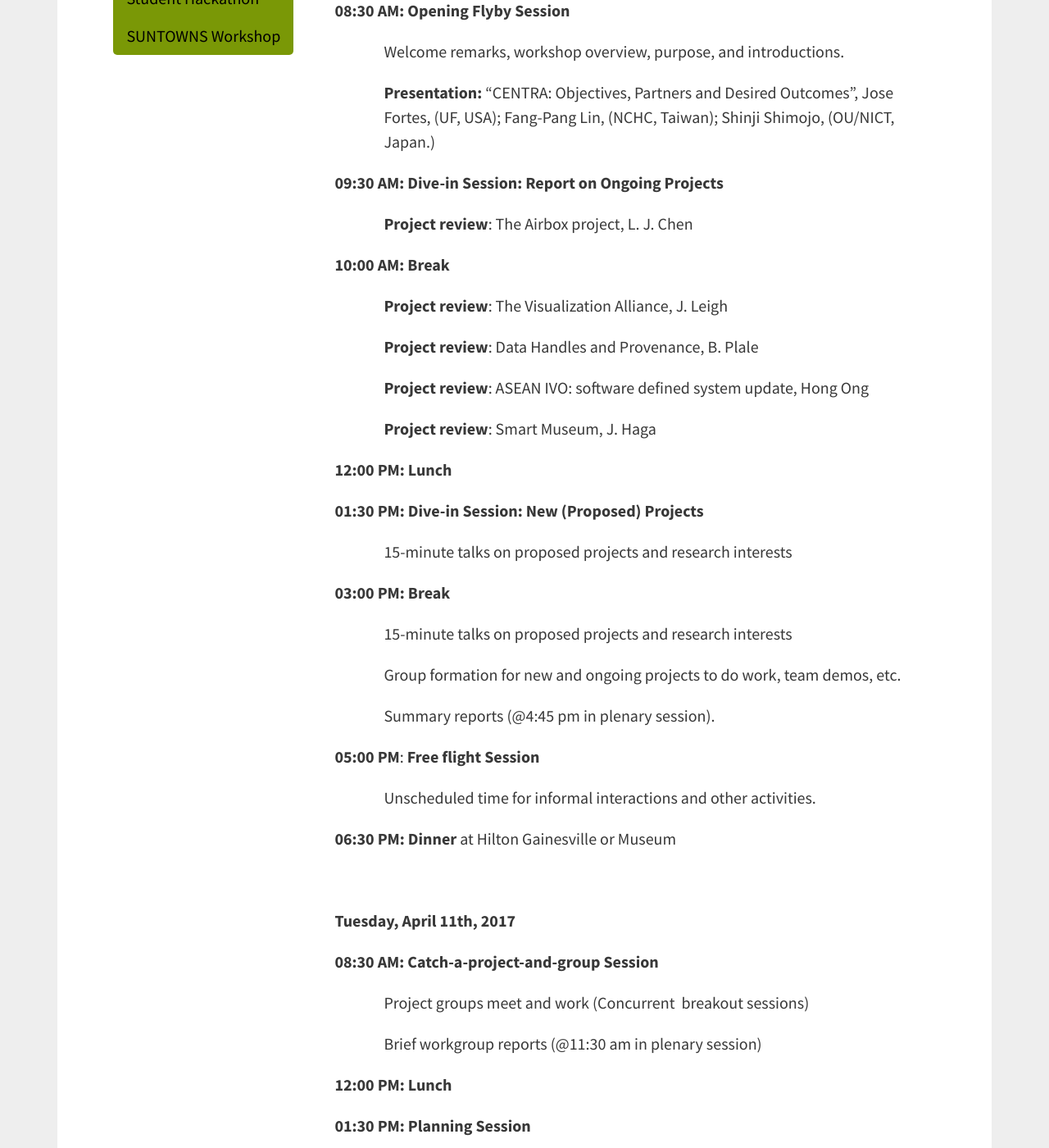
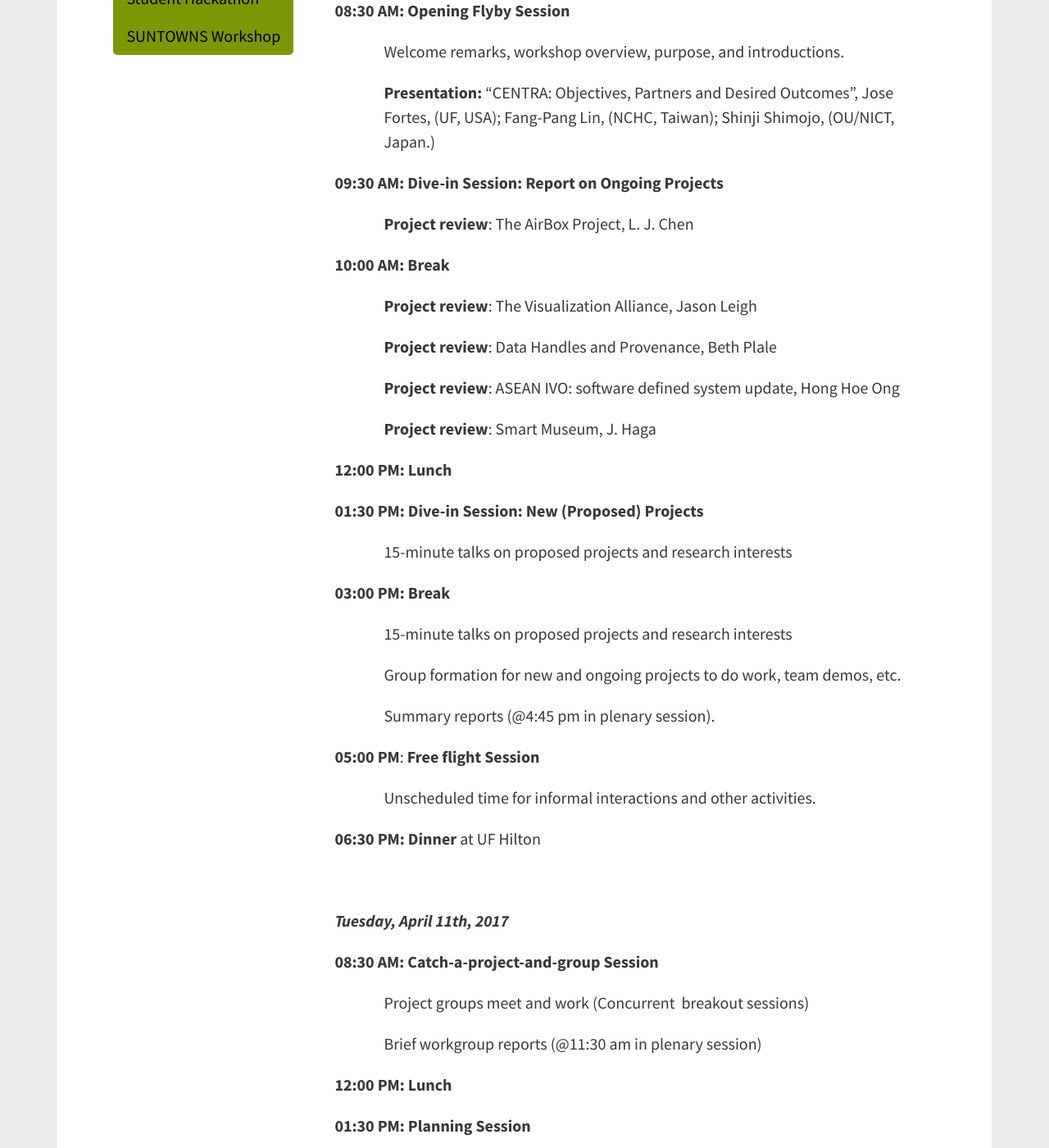
Before and after one commit to hmchou56/centra8, a Jekyll site: the page built from centra2/program.md, in a window 1280 px wide and 1400 px high, scrolled down 914 px. Shown: the whole window at 82% size. Built offline with Jekyll 4.4.1, drawn with Linux system fonts in a browser that asks for light colours; nearby versions of some CDN libraries; some of the changed text lies outside the part shown.

Commit message:
edited names and text styles

```diff
--- a/centra2/program.md
+++ b/centra2/program.md
@@ -20,19 +20,19 @@ hide: true
  </ul>
 </p>
 
-<p style="padding-left: 270px;"><strong>Sunday, April 9th, 2017</strong> </p>
+<p style="padding-left: 270px;"><strong><i>Sunday, April 9th, 2017</i></strong> </p>
 <p style="padding-left: 270px;"><span style="font-weight: 400;">Registration and Reception at 6:30 pm.<br /><br /></span></p>
-<p style="padding-left: 270px;"><strong>Tuesday, April 10th, 2017</strong> </p>
+<p style="padding-left: 270px;"><strong><i>Tuesday, April 10th, 2017</i></strong> </p>
 <p style="padding-left: 270px;"><strong>08:00 AM: Registration</strong></p>
 <p style="padding-left: 270px;"><strong>08:30 AM: Opening Flyby Session</strong></p>
 <p style="padding-left: 330px;"><span style="font-weight: 400;">Welcome remarks, workshop overview, purpose, and introductions.</span></p>
 <p style="padding-left: 330px;"><strong>Presentation:</strong><span style="font-weight: 400;"> &ldquo;CENTRA: Objectives, Partners and Desired Outcomes&rdquo;, Jose Fortes, (UF, USA); Fang-Pang Lin, (NCHC, Taiwan); Shinji Shimojo, (OU/NICT, Japan.)</span></p>
 <p style="padding-left: 270px;"><strong>09:30 AM: Dive-in Session: Report on Ongoing Projects</strong></p>
-<p style="padding-left: 330px;"><strong>Project review</strong><span style="font-weight: 400;">: The Airbox project, L. J. Chen </span></p>
+<p style="padding-left: 330px;"><strong>Project review</strong><span style="font-weight: 400;">: The AirBox Project, L. J. Chen </span></p>
 <p style="padding-left: 270px;"><strong>10:00 AM: Break</strong></p>
-<p style="padding-left: 330px;"><strong>Project review</strong><span style="font-weight: 400;">: The Visualization Alliance, J. Leigh</span></p>
-<p style="padding-left: 330px;"><strong>Project review</strong><span style="font-weight: 400;">: Data Handles and Provenance, B. Plale </span></p>
-<p style="padding-left: 330px;"><strong>Project review</strong><span style="font-weight: 400;">: ASEAN IVO: software defined system update, Hong Ong</span></p>
+<p style="padding-left: 330px;"><strong>Project review</strong><span style="font-weight: 400;">: The Visualization Alliance, Jason Leigh</span></p>
+<p style="padding-left: 330px;"><strong>Project review</strong><span style="font-weight: 400;">: Data Handles and Provenance, Beth Plale </span></p>
+<p style="padding-left: 330px;"><strong>Project review</strong><span style="font-weight: 400;">: ASEAN IVO: software defined system update, Hong Hoe Ong</span></p>
 <p style="padding-left: 330px;"><strong>Project review</strong><span style="font-weight: 400;">: Smart Museum, J. Haga</span></p>
 <p style="padding-left: 270px;"><strong>12:00 PM: Lunch</strong></p>
 <p style="padding-left: 270px;"><strong>01:30 PM: Dive-in Session: New (Proposed) Projects</strong></p>
@@ -43,10 +43,10 @@ hide: true
 <p style="padding-left: 330px;"><span style="font-weight: 400;">Summary reports (@4:45 pm in plenary session).</span></p>
 <p style="padding-left: 270px;"><strong>05:00 PM</strong><span style="font-weight: 400;">: </span><strong>Free flight Session </strong></p>
 <p style="padding-left: 330px;"><span style="font-weight: 400;">Unscheduled time for informal interactions and other activities. </span></p>
-<p style="padding-left: 270px;"><strong>06:30 PM: Dinner</strong><span style="font-weight: 400;"> at Hilton Gainesville or Museum</span></p>
+<p style="padding-left: 270px;"><strong>06:30 PM: Dinner</strong><span style="font-weight: 400;"> at UF Hilton</span></p>
 <p style="padding-left: 270px;">&nbsp;</p>
 
-<p style="padding-left: 270px;"><strong>Tuesday, April 11th, 2017</strong> </p>
+<p style="padding-left: 270px;"><strong><i>Tuesday, April 11th, 2017</i></strong> </p>
 <p style="padding-left: 270px;"><strong>08:30 AM: Catch-a-project-and-group Session </strong></p>
 <p style="padding-left: 330px;"><span style="font-weight: 400;">Project groups meet and work (Concurrent &nbsp;breakout sessions)</span></p>
 <p style="padding-left: 330px;"><span style="font-weight: 400;">Brief workgroup reports (@11:30 am in plenary session)</span></p>
@@ -56,10 +56,9 @@ hide: true
 <p style="padding-left: 270px;"><strong>03:30 PM: Takeway session</strong></p>
 <p style="padding-left: 330px;"><span style="font-weight: 400;">All workgroups report</span></p>
 <p style="padding-left: 270px;"><strong>04:30 PM: Closing remarks</strong></p>
-<p style="padding-left: 270px;"><strong>5:00</strong> <strong>PM</strong><span style="font-weight: 400;">: Meeting CENTRA Steering and Advisory Committees (members only)</span></p>
+<p style="padding-left: 270px;"><strong>5:00</strong> <strong>PM</strong><span style="font-weight: 400;">: CENTRA Steering and Advisory Committees meeting (members only)</span></p>
 <p style="padding-left: 270px;"><strong>6:30 PM:</strong><span style="font-weight: 400;"> Dinner at UF Hilton</span></p>
 <p style="padding-left: 270px;">&nbsp;</p>
 
-
-<p style="padding-left: 270px;"><strong>Wednesday, April 12th, 2017 </strong></p>
-<a href="http://www.globalcentra.org/suntowns2017/">SUNTOWNS (Smart UNIversity TOWNS) Workshop and CENTRA Dinner</a>
+<p style="padding-left: 270px;"><strong><i>Wednesday, April 12th, 2017 </i></strong></p>
+<p style="padding-left: 270px;"><a href="http://www.globalcentra.org/suntowns2017/">SUNTOWNS (Smart UNIversity TOWNS) Workshop and CENTRA Dinner</a></p>
```
